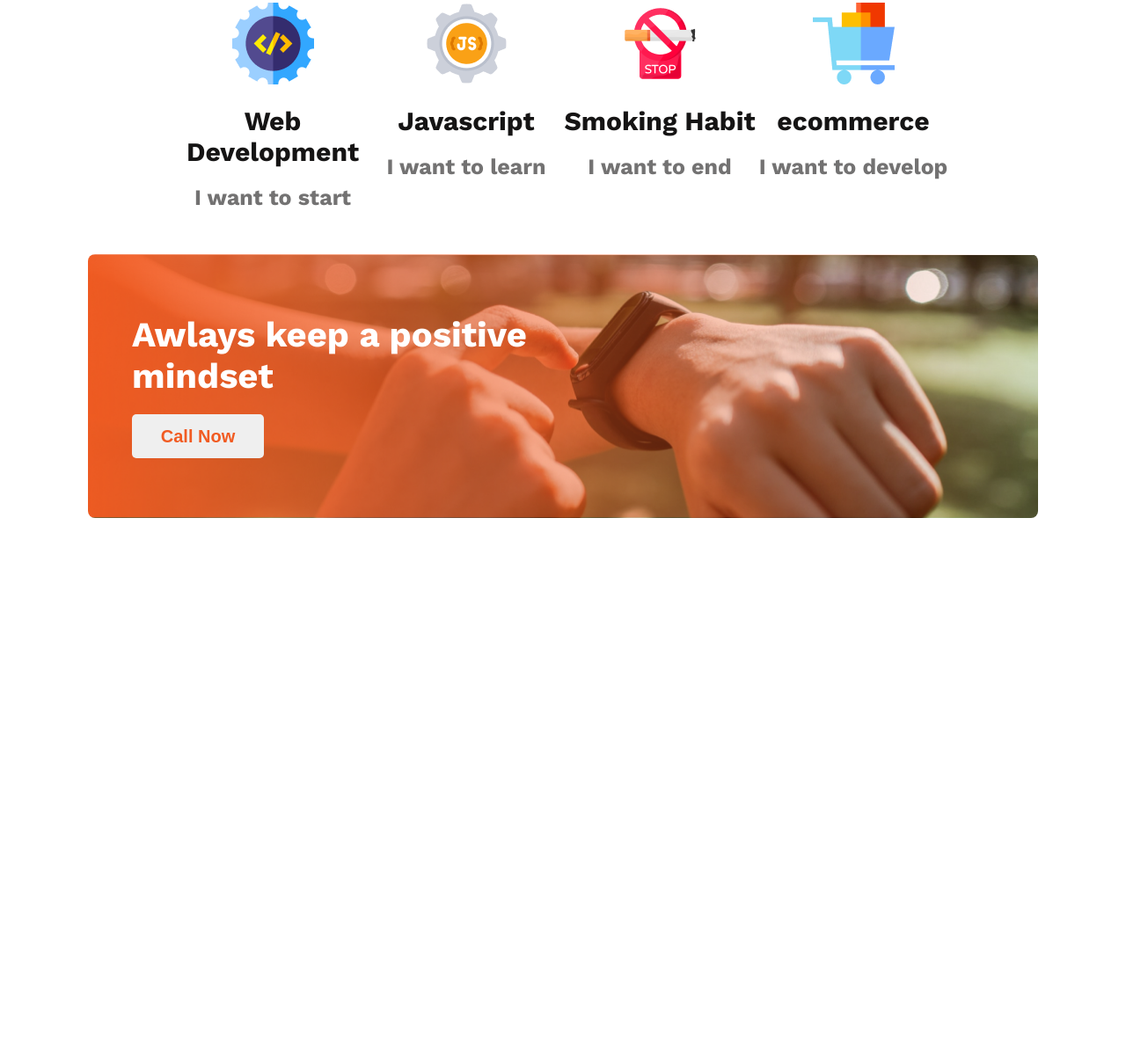
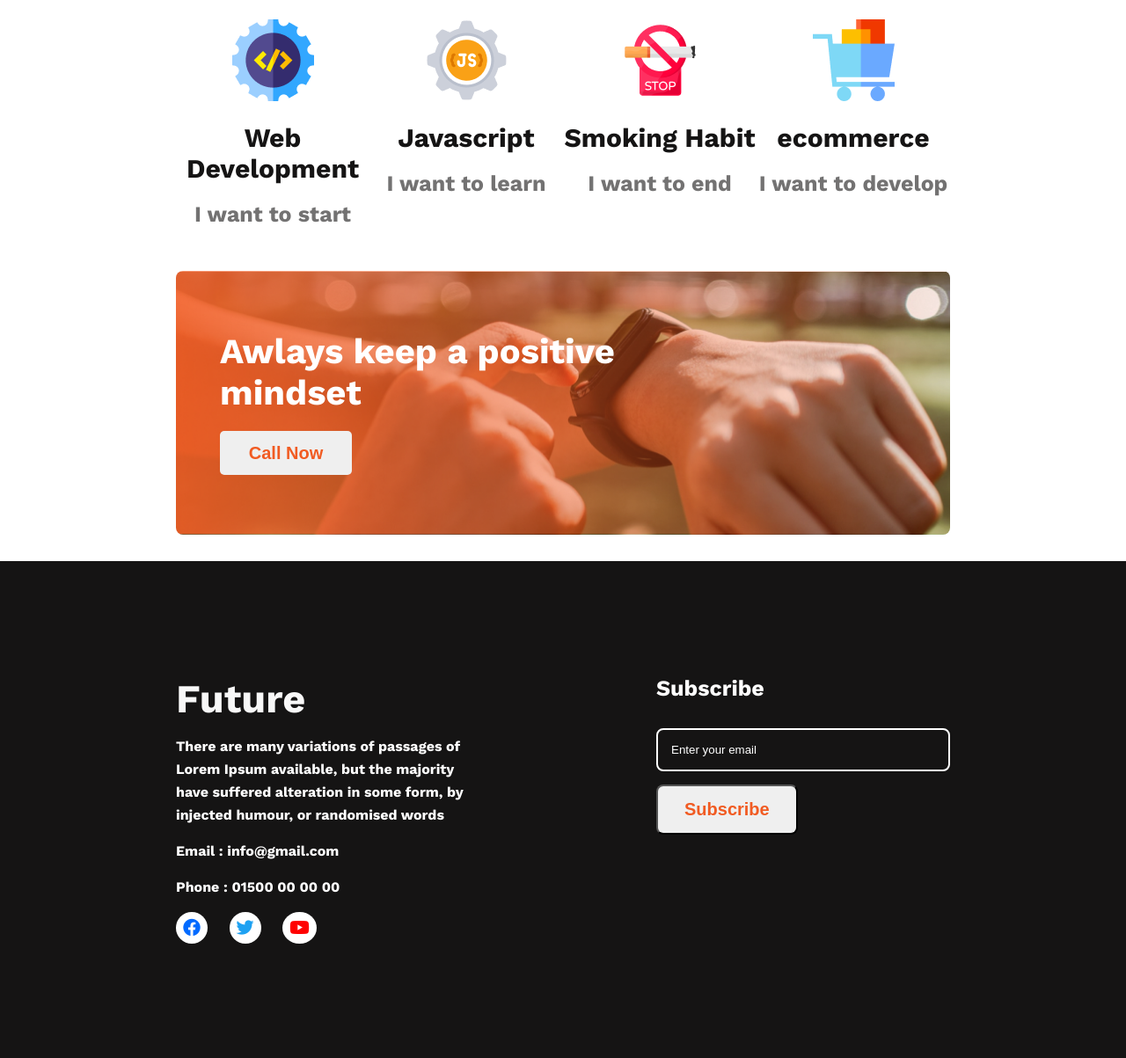
Before and after one commit to Tapos530/new-year-new-me, a plain HTML site: page index.html in a window 1280 px wide. Shown: the part 1745-2948 px from the top of the page at 88% size. Before the commit the page ends 2364 px from the top, so only its background shows below. Drawn offline with nearby package versions, Linux system fonts and the light colour scheme.

Commit message:
project done

```diff
--- a/index.html
+++ b/index.html
@@ -90,7 +90,26 @@
     </main>
     <!-- main section end -->
     <footer>
+        <section class="footer-section">
+            <div class="social-icon-box">
+                <h1>Future</h1>
+                <p>There are many variations of passages of Lorem Ipsum available, but the majority have suffered
+                    alteration in some form, by injected humour, or randomised words</p>
+                <p>Email : info@gmail.com</p>
+                <p>Phone : 01500 00 00 00</p>
+                <div class="social-icon">
+                    <i class="fa-brands facebook fa-facebook"></i>
+                    <i class="fa-brands twitter fa-twitter"></i>
+                    <i class="fa-brands youtube fa-youtube"></i>
+                </div>
 
+            </div>
+            <div class="input-box">
+                <h3>Subscribe</h3>
+                <input type="text" placeholder="Enter your email"><br>
+                <button class="subscribe-btn">Subscribe</button>
+            </div>
+        </section>
     </footer>
 </body>
 
--- a/style.css
+++ b/style.css
@@ -118,6 +118,7 @@ body {
 /* plans section start  */
 .plans-section>h1 {
     text-align: center;
+    font-size: 40px;
 }
 
 .plan>h3 {
@@ -153,6 +154,7 @@ body {
     background-size: cover;
     background-position: center;
     border-radius: 8px;
+    margin: 0px 100px;
 
 }
 
@@ -183,3 +185,85 @@ body {
 
 /* plans section end  */
 /* main section end  */
+
+/* footer section start  */
+.footer-section {
+    background-color: #151414;
+    display: flex;
+    justify-content: space-between;
+}
+
+.social-icon-box {
+    margin: 100px;
+    color: #FFFF;
+    width: 40%;
+}
+
+.social-icon-box>h1 {
+    color: #F8F8F8;
+    font-size: 45px;
+    font-weight: 700;
+}
+
+.social-icon-box>p {
+    color: #FFF;
+    font-size: 16px;
+    font-weight: 400;
+    line-height: 26px;
+    margin: 15px 0px;
+}
+
+.social-icon>i {
+    margin-right: 20px;
+    font-size: 20px;
+    padding: 8px;
+    border-radius: 50%;
+    cursor: pointer;
+    background: #FFFFFF;
+
+}
+
+.facebook {
+    color: #006AFF;
+}
+
+.twitter {
+    color: #1DA1F2;
+}
+
+.youtube {
+    color: red;
+
+}
+
+.input-box {
+    margin: 100px;
+}
+
+.input-box>h3 {
+    color: #FFF;
+    font-size: 25px;
+    font-weight: 600;
+}
+
+.input-box>input {
+    width: 300px;
+    padding: 15px;
+    margin: 31px 0px 15px;
+    border: 2px solid #FFF;
+    background: transparent;
+    border-radius: 8px;
+    outline: none;
+}
+
+.subscribe-btn {
+    padding: 15px 30px;
+    border-radius: 8px;
+    color: #F15B22;
+    font-size: 20px;
+    font-weight: 600;
+}
+
+::placeholder {
+    color: #FFF;
+}
```
